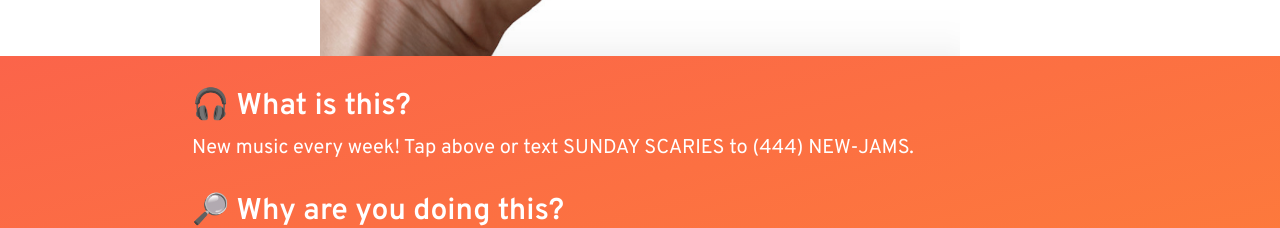
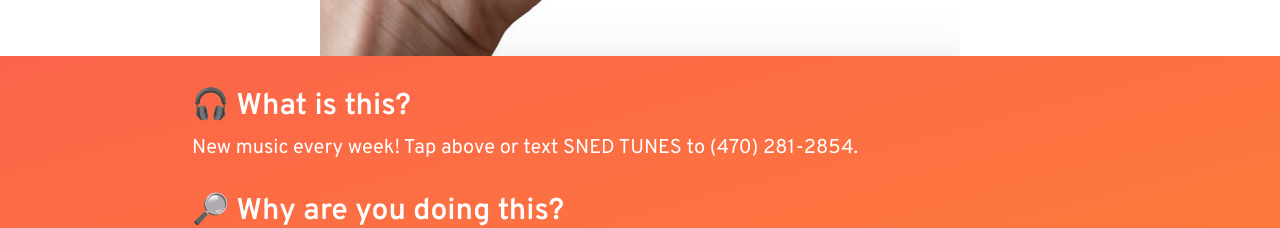
Before and after one commit to markunger/HelixSplashPage, a plain HTML site: page index.html in a window 1280 px wide. Shown: the part 1140-1368 px from the top of the page. Drawn offline with Linux system fonts and the light colour scheme.

Commit message:
updating copy

```diff
--- a/index.html
+++ b/index.html
@@ -24,7 +24,7 @@
 	<div id="bottomSection">
 
 			<div class="ragRight header">🎧  What is this?</div>
-			<div class="ragRight copy">New music every week! Tap above or text SUNDAY SCARIES to (444) NEW-JAMS.</div>
+			<div class="ragRight copy">New music every week! Tap above or text SNED TUNES to (470) 281-2854.</div>
 			<div class="ragRight header">🔎  Why are you doing this?</div>
 			<div class="ragRight copy" >We’re dreaming of a future where music discovery is platform-agnostic, independent of labels, and always exciting. Let’s jam!</div>
 			<div class="ragRight header"">👥  Who are you?</div>
```
